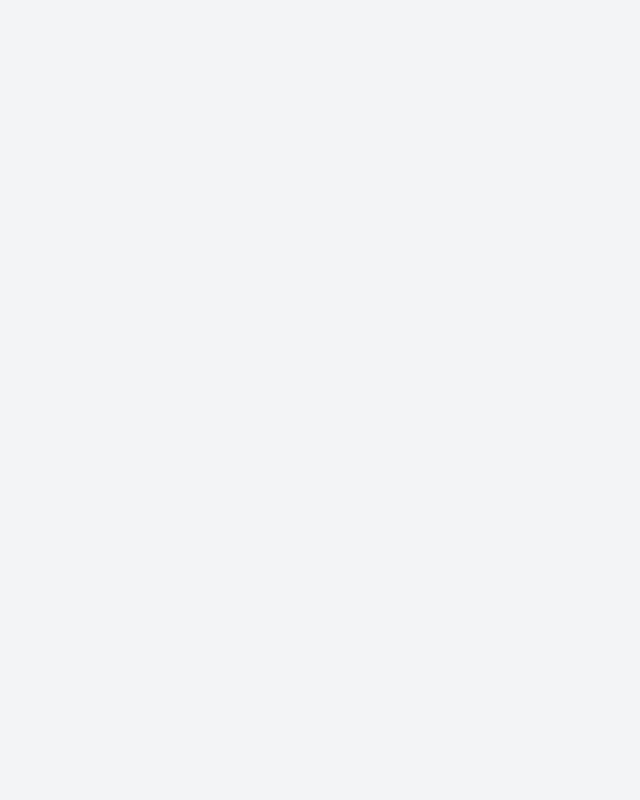
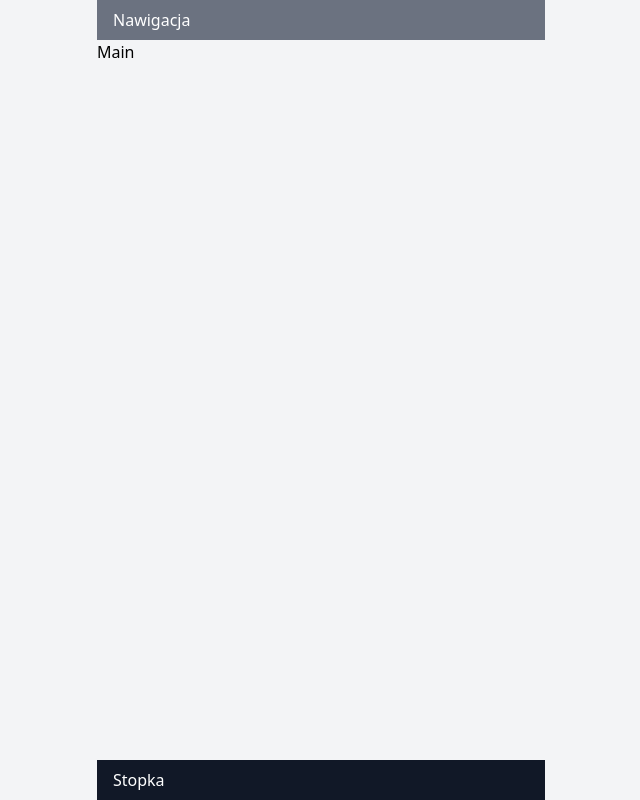
Before and after one commit to Aaqu/first-project-next, a Next.js app: page / in a window 1280 px wide. Shown: the whole page, without its empty margins (319-959 px from the left). Built offline with nearby package versions, Linux system fonts and the light colour scheme.

Commit message:
add styles in index

```diff
--- a/pages/index.tsx
+++ b/pages/index.tsx
@@ -1,5 +1,17 @@
 export default function Home() {
   return (
-    <div />
+    <div className="flex flex-col min-h-screen">
+      <header className="max-w-md mx-auto w-full">
+        <nav className="bg-gray-500 text-white px-4 py-2">
+          Nawigacja
+        </nav>
+      </header>
+      <main className="flex-grow max-w-md mx-auto w-full">
+        Main
+      </main>
+      <footer className="bg-gray-900 max-w-md mx-auto w-full text-white px-4 py-2">
+        Stopka
+      </footer>
+    </div>
   )
 }
```
